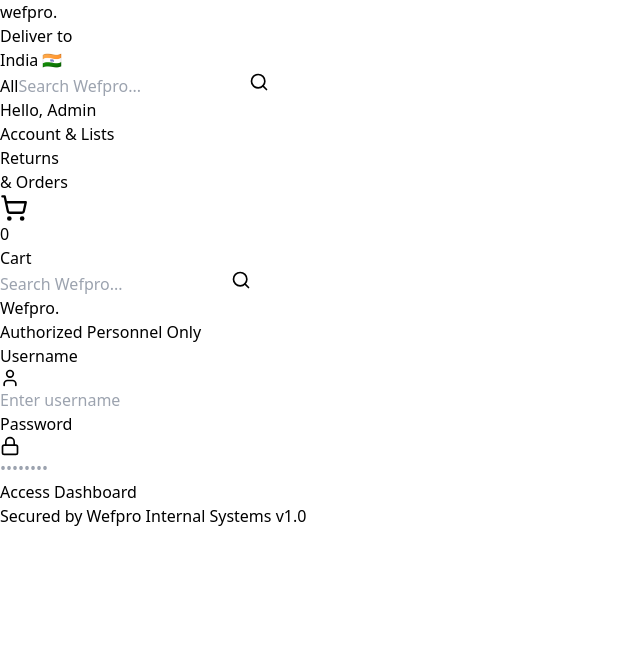
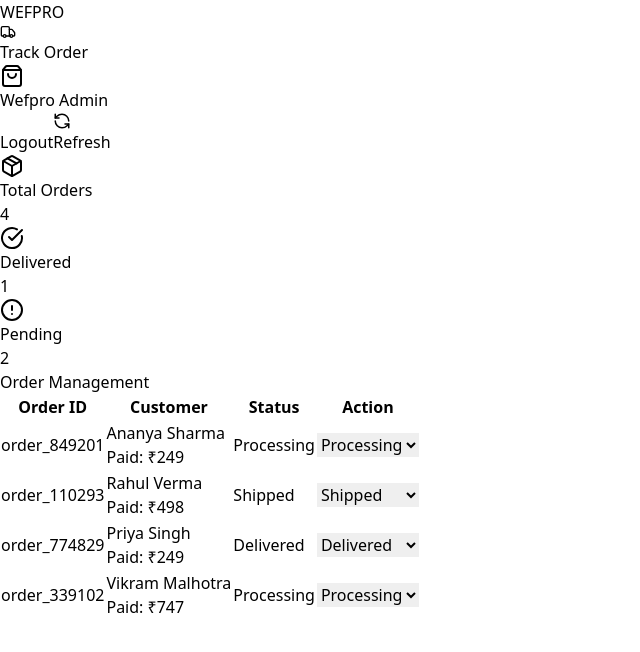
Before and after one commit to Aniruddha051606/wefpro-frontend, a React (Vite) app: page /admin in a window 1280 px wide. Before the commit this address led to /login. Shown: the top 652 px of the page, without its empty margins (0-640 px from the left). Built offline with nearby package versions, Linux system fonts and the light colour scheme; sample sign-in values are in the browser's storage.

Commit message:
Add hidden admin login and demo dashboard

```diff
--- a/src/components/Navbar.jsx
+++ b/src/components/Navbar.jsx
@@ -1,69 +1,33 @@
 import React from 'react';
-import { ShoppingCart, User, Search, Menu } from 'lucide-react';
 import { Link } from 'react-router-dom';
+import { ShoppingBag, Truck } from 'lucide-react';
 
 const Navbar = ({ cartCount }) => {
   return (
-    <nav className="bg-[#131921] text-white p-4 sticky top-0 z-50 shadow-md font-sans">
-      <div className="max-w-6xl mx-auto flex items-center justify-between">
+    <nav className="fixed top-0 left-0 w-full bg-black/80 backdrop-blur-md border-b border-white/10 z-50 py-4 px-6 md:px-12">
+      <div className="max-w-7xl mx-auto flex justify-between items-center">
 
-        {/* Logo Section */}
-        <div className="flex items-center space-x-4">
-          <Link to="/" className="flex items-center space-x-1 hover:border border-transparent hover:border-white p-1 rounded">
-            <span className="text-2xl font-bold">wefpro<span className="text-red-500">.</span></span>
+        {/* LOGO */}
+        <Link to="/" className="text-2xl font-serif font-bold text-white tracking-tighter">
+          WEFPRO
         </Link>
 
-          {/* Location Mockup (Amazon Style) */}
-          <div className="hidden md:block leading-tight text-xs hover:border border-transparent hover:border-white p-1 rounded cursor-pointer">
-            <p className="text-gray-300">Deliver to</p>
-            <p className="font-bold">India 🇮🇳</p>
-          </div>
-        </div>
-
-        {/* Search Bar (Visual Only) */}
-        <div className="hidden md:flex flex-1 mx-6 h-10 bg-white rounded overflow-hidden">
-          <button className="bg-gray-100 px-3 text-gray-500 border-r text-xs">All</button>
-          <input type="text" className="flex-1 px-3 text-black outline-none" placeholder="Search Wefpro..." />
-          <button className="bg-red-500 text-white px-4 hover:bg-red-600">
-            <Search size={20} />
-          </button>
-        </div>
-
-        {/* Right Actions */}
-        <div className="flex items-center space-x-6">
-
-          {/* Admin / Login Link */}
-          <Link to="/admin" className="leading-tight text-xs hover:border border-transparent hover:border-white p-1 rounded">
-            <p className="text-gray-300">Hello, Admin</p>
-            <p className="font-bold">Account & Lists</p>
+        {/* CUSTOMER LINKS ONLY (Hidden Admin) */}
+        <div className="flex items-center gap-8">
+            <Link to="/track" className="text-stone-400 hover:text-white transition flex items-center gap-2 text-sm uppercase tracking-widest hidden md:flex">
+                <Truck size={16} /> Track Order
             </Link>
 
-          {/* Orders / Tracking */}
-          <Link to="/track" className="leading-tight text-xs hover:border border-transparent hover:border-white p-1 rounded">
-            <p className="text-gray-300">Returns</p>
-            <p className="font-bold">& Orders</p>
-          </Link>
-
-          {/* Cart with Badge */}
-          <Link to="/cart" className="flex items-end space-x-1 hover:border border-transparent hover:border-white p-1 rounded relative">
-            <div className="relative">
-              <ShoppingCart size={28} />
-              <span className="absolute -top-1 -right-1 bg-red-600 text-white text-xs font-bold w-4 h-4 rounded-full flex items-center justify-center">
+            <Link to="/cart" className="relative group">
+                <ShoppingBag size={24} className="text-white group-hover:text-red-500 transition"/>
+                {cartCount > 0 && (
+                    <span className="absolute -top-2 -right-2 bg-red-600 text-white text-[10px] font-bold w-5 h-5 flex items-center justify-center rounded-full">
                         {cartCount}
                     </span>
-            </div>
-            <span className="font-bold hidden sm:block">Cart</span>
+                )}
             </Link>
         </div>
 
-      </div>
-
-      {/* Mobile Search Bar (Visible only on phone) */}
-      <div className="md:hidden mt-3 flex h-10 bg-white rounded overflow-hidden">
-          <input type="text" className="flex-1 px-3 text-black outline-none" placeholder="Search Wefpro..." />
-          <button className="bg-red-500 text-white px-4">
-            <Search size={20} />
-          </button>
       </div>
     </nav>
   );
--- a/src/components/PrivateRoute.jsx
+++ b/src/components/PrivateRoute.jsx
@@ -2,12 +2,16 @@
 import { Navigate } from 'react-router-dom';
 
 const PrivateRoute = ({ children }) => {
-  // Check if the user has the "Key" in their pocket
-  const isAuthenticated = localStorage.getItem("authToken");
+  // Check if the "admin_key" exists in the browser's memory
+  const isAuthenticated = localStorage.getItem("wefpro_admin_key");
 
-  // If they have the key, let them in (render children).
-  // If not, kick them back to Login page.
-  return isAuthenticated ? children : <Navigate to="/login" />;
+  // If NO key, redirect to Login
+  if (!isAuthenticated) {
+    return <Navigate to="/login" />;
+  }
+
+  // If YES key, show the Admin Page
+  return children;
 };
 
 export default PrivateRoute;
--- a/src/pages/Admin.jsx
+++ b/src/pages/Admin.jsx
@@ -7,37 +7,36 @@
   const [loading, setLoading] = useState(true);
   const navigate = useNavigate();
 
-  // Logout Function
+  // 🔴 LOGOUT FUNCTION (Fixed Key Name)
   const handleLogout = () => {
-    localStorage.removeItem("authToken"); // Destroy the Key
-    navigate("/login"); // Kick to login screen
+    localStorage.removeItem("wefpro_admin_key"); // Matches Login.jsx
+    navigate("/login");
   };
 
+  // 📦 FETCH ORDERS (Simulated for Demo)
   const fetchOrders = async () => {
     setLoading(true);
-    try {
-      const response = await fetch('http://localhost:5000/api/orders');
-      const data = await response.json();
-      setOrders(data);
-    } catch (error) {
-      console.error("Failed to fetch orders:", error);
-    }
-    setLoading(false);
+
+    // SIMULATING API CALL DELAY
+    setTimeout(() => {
+        const demoData = [
+            { _id: 1, orderId: "order_849201", customerName: "Ananya Sharma", amount: 249, status: "Processing" },
+            { _id: 2, orderId: "order_110293", customerName: "Rahul Verma", amount: 498, status: "Shipped" },
+            { _id: 3, orderId: "order_774829", customerName: "Priya Singh", amount: 249, status: "Delivered" },
+            { _id: 4, orderId: "order_339102", customerName: "Vikram Malhotra", amount: 747, status: "Processing" },
+        ];
+        setOrders(demoData);
+        setLoading(false);
+    }, 1000);
   };
 
-  // ⚡ NEW FUNCTION: Update Status
-  const updateStatus = async (orderId, newStatus) => {
-    try {
-        await fetch(`http://localhost:5000/api/orders/${orderId}`, {
-            method: 'PUT',
-            headers: { 'Content-Type': 'application/json' },
-            body: JSON.stringify({ status: newStatus })
-        });
-        // Refresh the table to show changes
-        fetchOrders();
-    } catch (error) {
-        alert("Failed to update status");
-    }
+  // ⚡ UPDATE STATUS (Local State Update for Demo)
+  const updateStatus = (orderId, newStatus) => {
+    // In a real app, you would fetch(PUT) here.
+    // For demo, we just update the list in memory.
+    setOrders(prev => prev.map(order =>
+        order.orderId === orderId ? { ...order, status: newStatus } : order
+    ));
   };
 
   useEffect(() => {
@@ -54,15 +53,15 @@
           <div className="flex space-x-4">
             <button
                 onClick={handleLogout}
-                className="bg-white px-4 py-2 rounded-lg shadow-sm font-medium text-stone-600 hover:text-red-600 border border-stone-200"
+                className="bg-white px-4 py-2 rounded-lg shadow-sm font-medium text-stone-600 hover:text-red-600 border border-stone-200 transition"
             >
                 Logout
             </button>
             <button
                 onClick={fetchOrders}
-                className="bg-white px-4 py-2 rounded-lg shadow-sm font-medium text-blue-600 hover:bg-blue-50 flex items-center gap-2"
+                className="bg-white px-4 py-2 rounded-lg shadow-sm font-medium text-blue-600 hover:bg-blue-50 flex items-center gap-2 transition"
             >
-                <RefreshCcw size={18} /> Refresh
+                <RefreshCcw size={18} className={loading ? "animate-spin" : ""} /> Refresh
             </button>
           </div>
         </div>
@@ -73,7 +72,14 @@
                 <div className="p-3 bg-blue-100 text-blue-600 rounded-lg"><Package /></div>
                 <div><p className="text-sm text-stone-500">Total Orders</p><p className="text-2xl font-bold">{orders.length}</p></div>
             </div>
-            {/* Add more stats here if needed */}
+            <div className="bg-white p-6 rounded-xl shadow-sm border border-stone-200 flex items-center gap-4">
+                <div className="p-3 bg-green-100 text-green-600 rounded-lg"><CheckCircle /></div>
+                <div><p className="text-sm text-stone-500">Delivered</p><p className="text-2xl font-bold">{orders.filter(o => o.status === 'Delivered').length}</p></div>
+            </div>
+            <div className="bg-white p-6 rounded-xl shadow-sm border border-stone-200 flex items-center gap-4">
+                <div className="p-3 bg-yellow-100 text-yellow-600 rounded-lg"><AlertCircle /></div>
+                <div><p className="text-sm text-stone-500">Pending</p><p className="text-2xl font-bold">{orders.filter(o => o.status === 'Processing').length}</p></div>
+            </div>
         </div>
 
         {/* Orders Table */}
@@ -124,6 +130,9 @@
               ))}
             </tbody>
           </table>
+          {orders.length === 0 && !loading && (
+             <div className="p-8 text-center text-stone-400">No orders found</div>
+          )}
         </div>
 
       </div>
--- a/src/pages/Login.jsx
+++ b/src/pages/Login.jsx
@@ -1,94 +1,62 @@
 import React, { useState } from 'react';
+import { Lock, ArrowRight } from 'lucide-react';
 import { useNavigate } from 'react-router-dom';
-import { Lock, User } from 'lucide-react';
 
 const Login = () => {
-  const [username, setUsername] = useState('');
-  const [password, setPassword] = useState('');
-  const [error, setError] = useState('');
+  const [passcode, setPasscode] = useState('');
+  const [error, setError] = useState(false);
   const navigate = useNavigate();
 
- const handleLogin = async (e) => {
+  const handleLogin = (e) => {
     e.preventDefault();
-    setError('');
 
-    try {
-        // Ask the Server: "Are these credentials correct?"
-        const response = await fetch('http://localhost:5000/api/login', {
-            method: 'POST',
-            headers: { 'Content-Type': 'application/json' },
-            body: JSON.stringify({ username, password })
-        });
+    // 🔐 THE SECRET CODES
+    if (passcode === "admin2026" || passcode === "dev_master") {
+        // Save the "Key" to browser memory
+        // ⚠️ MUST MATCH THE KEY IN ADMIN.JSX
+        localStorage.setItem("wefpro_admin_key", "true");
 
-        const data = await response.json();
-
-        if (data.success) {
-            // Server said YES. Save the key.
-            localStorage.setItem("authToken", data.token);
+        // Go to Admin Dashboard
         navigate("/admin");
     } else {
-            // Server said NO.
-            setError(data.message);
-        }
-    } catch (err) {
-        setError("Cannot connect to Login Server.");
+        setError(true);
     }
   };
 
   return (
-    <div className="min-h-screen bg-stone-100 flex items-center justify-center p-4 font-sans">
-      <div className="bg-white p-8 rounded-2xl shadow-xl w-full max-w-md border border-stone-100">
+    <div className="min-h-screen bg-black flex items-center justify-center p-4">
+      <div className="bg-stone-900 p-8 rounded-2xl border border-stone-800 w-full max-w-md shadow-2xl">
 
         <div className="text-center mb-8">
-          <h1 className="text-3xl font-bold text-red-600">Wefpro<span className="text-stone-800">.</span></h1>
-          <p className="text-stone-500 mt-2">Authorized Personnel Only</p>
+            <div className="w-16 h-16 bg-red-900/20 rounded-full flex items-center justify-center mx-auto mb-4 text-red-500">
+                <Lock size={32} />
+            </div>
+            <h1 className="text-2xl font-serif text-white">WefPro Admin</h1>
+            <p className="text-stone-500 text-sm mt-2">Restricted Access. Authorized Personnel Only.</p>
         </div>
 
         <form onSubmit={handleLogin} className="space-y-6">
             <div>
-            <label className="block text-sm font-medium text-stone-700 mb-2">Username</label>
-            <div className="relative">
-              <User className="absolute left-3 top-3 text-stone-400" size={20} />
-              <input
-                type="text"
-                value={username}
-                onChange={(e) => setUsername(e.target.value)}
-                className="w-full pl-10 pr-4 py-3 border border-stone-200 rounded-lg focus:outline-none focus:ring-2 focus:ring-red-500 transition"
-                placeholder="Enter username"
-              />
-            </div>
-          </div>
-
-          <div>
-            <label className="block text-sm font-medium text-stone-700 mb-2">Password</label>
-            <div className="relative">
-              <Lock className="absolute left-3 top-3 text-stone-400" size={20} />
                 <input
                     type="password"
-                value={password}
-                onChange={(e) => setPassword(e.target.value)}
-                className="w-full pl-10 pr-4 py-3 border border-stone-200 rounded-lg focus:outline-none focus:ring-2 focus:ring-red-500 transition"
-                placeholder="••••••••"
+                    placeholder="Enter Security Passcode"
+                    value={passcode}
+                    onChange={(e) => { setPasscode(e.target.value); setError(false); }}
+                    className="w-full bg-black border border-stone-700 p-4 rounded-lg text-white text-center tracking-widest text-xl focus:outline-none focus:border-red-500 transition"
                 />
+                {error && <p className="text-red-500 text-xs text-center mt-2 animate-pulse">Access Denied: Invalid Passcode</p>}
             </div>
-          </div>
-
-          {error && (
-            <div className="p-3 bg-red-50 text-red-600 text-sm rounded-lg font-medium text-center">
-              {error}
-            </div>
-          )}
 
             <button
                 type="submit"
-            className="w-full bg-stone-900 text-white py-3 rounded-xl font-bold hover:bg-black transition shadow-lg"
+                className="w-full bg-white text-black py-4 rounded-lg font-bold hover:bg-red-600 hover:text-white transition flex justify-center items-center gap-2"
             >
-            Access Dashboard
+                Access Dashboard <ArrowRight size={18} />
             </button>
         </form>
 
-        <p className="text-center text-xs text-stone-400 mt-6">
-          Secured by Wefpro Internal Systems v1.0
+        <p className="text-center text-stone-700 text-xs mt-8">
+            System ID: 839-201-X • Secure Connection
         </p>
 
       </div>
```
Lines whose indentation alone changed are shown as unchanged.
